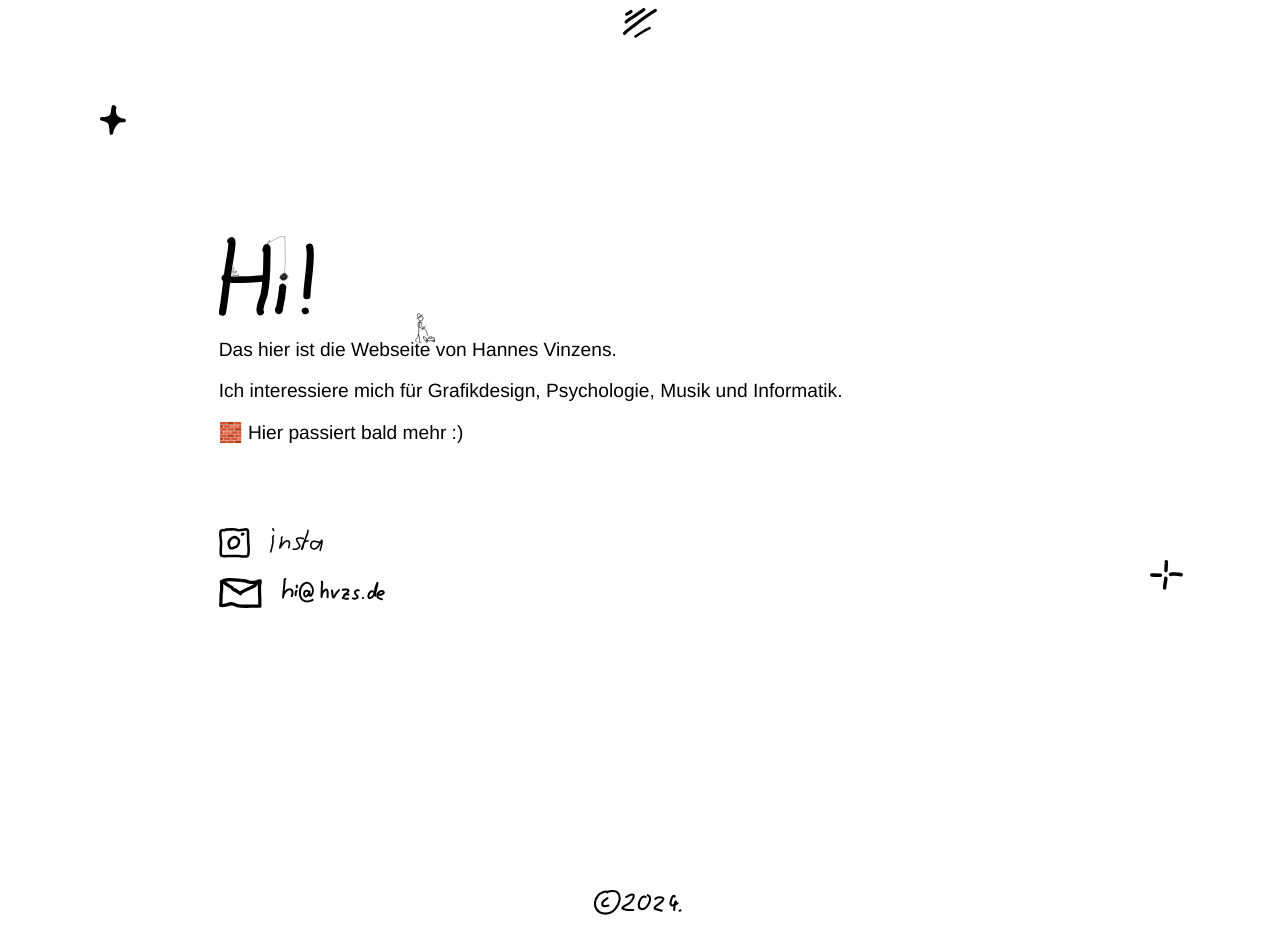
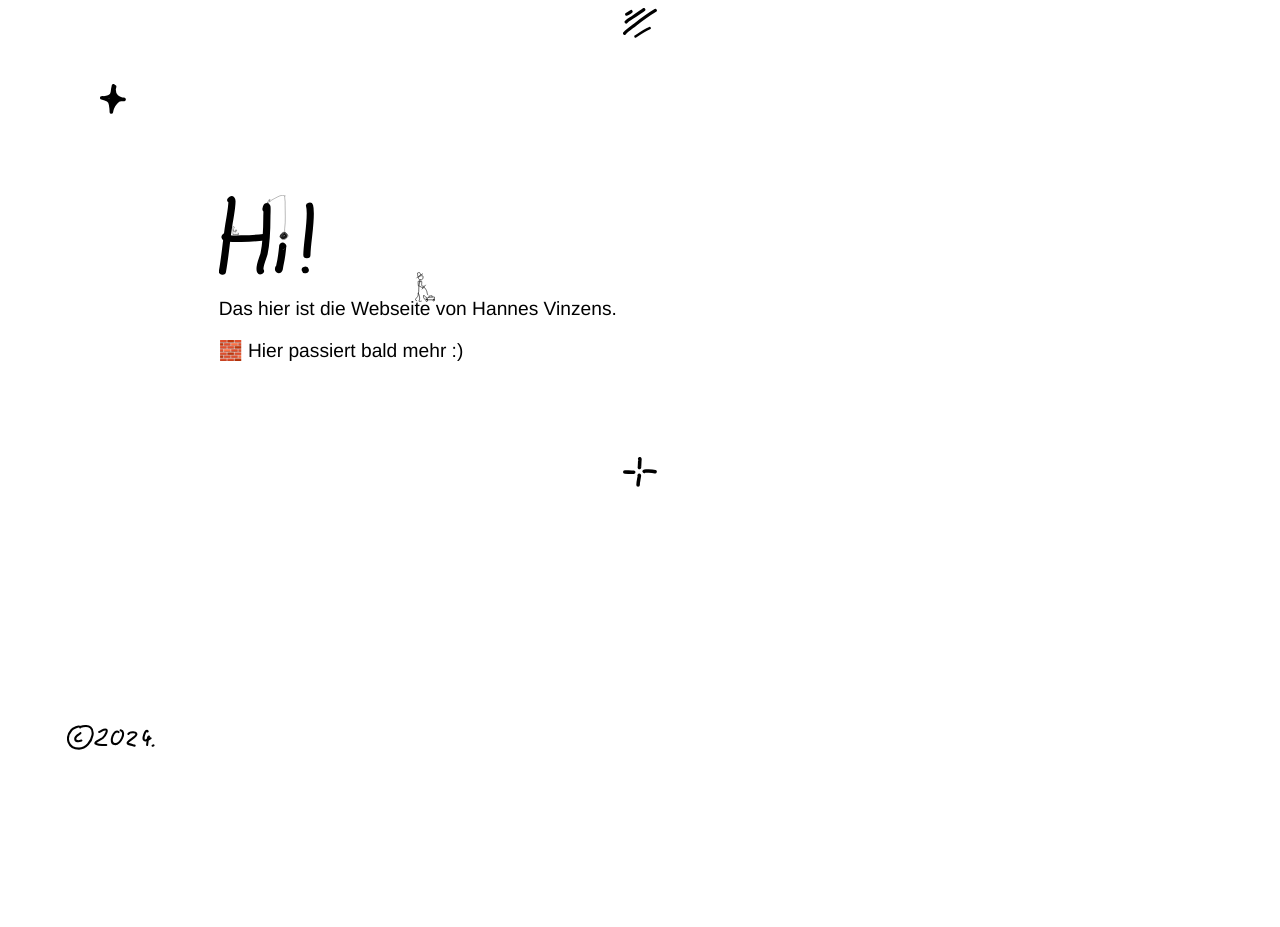
Before and after one commit to hannes-v/website, a plain HTML site: page index.html in a window 1280 px wide. After the commit the page ends 800 px from the top, so only its background shows below. Drawn offline with Linux system fonts and the light colour scheme.

Commit message:
change u

```diff
--- a/index.html
+++ b/index.html
@@ -24,13 +24,13 @@
                 <div class="relative sans-serif">
                     <img class="s-30 absolute t--26 l-196" src="scribbles/working-men.svg" alt="scribble-men">
                     <p>Das hier ist die Webseite von Hannes Vinzens.</p>
-                    <p>Ich interessiere mich für Grafikdesign, Psychologie, Musik und Informatik.</p>
+                    <!-- <p>Ich interessiere mich für Grafikdesign, Psychologie, Musik und Informatik.</p> -->
                     <p>🧱 Hier passiert bald mehr :)</p>
                 </div>
             </div>
             <div></div>
             <div></div>
-            <div class="three grid">
+            <!-- <div class="three grid">
                 <a href="https://www.instagram.com/hannesvzs">
                     <flex class="flexy insta">
                         <img class="s-30 pr-20 pb-20 insta-icon" src="scribbles/insta.svg" alt="link to instagram" title="instagram">
@@ -44,7 +44,7 @@
                     </flex>
                 </a>
                 <img src="" alt="">
-            </div>
+            </div> -->
             <div class="center">
                 <img class="s-30 animation" src="scribbles/star-outlines.svg" alt="star">
             </div>
```
